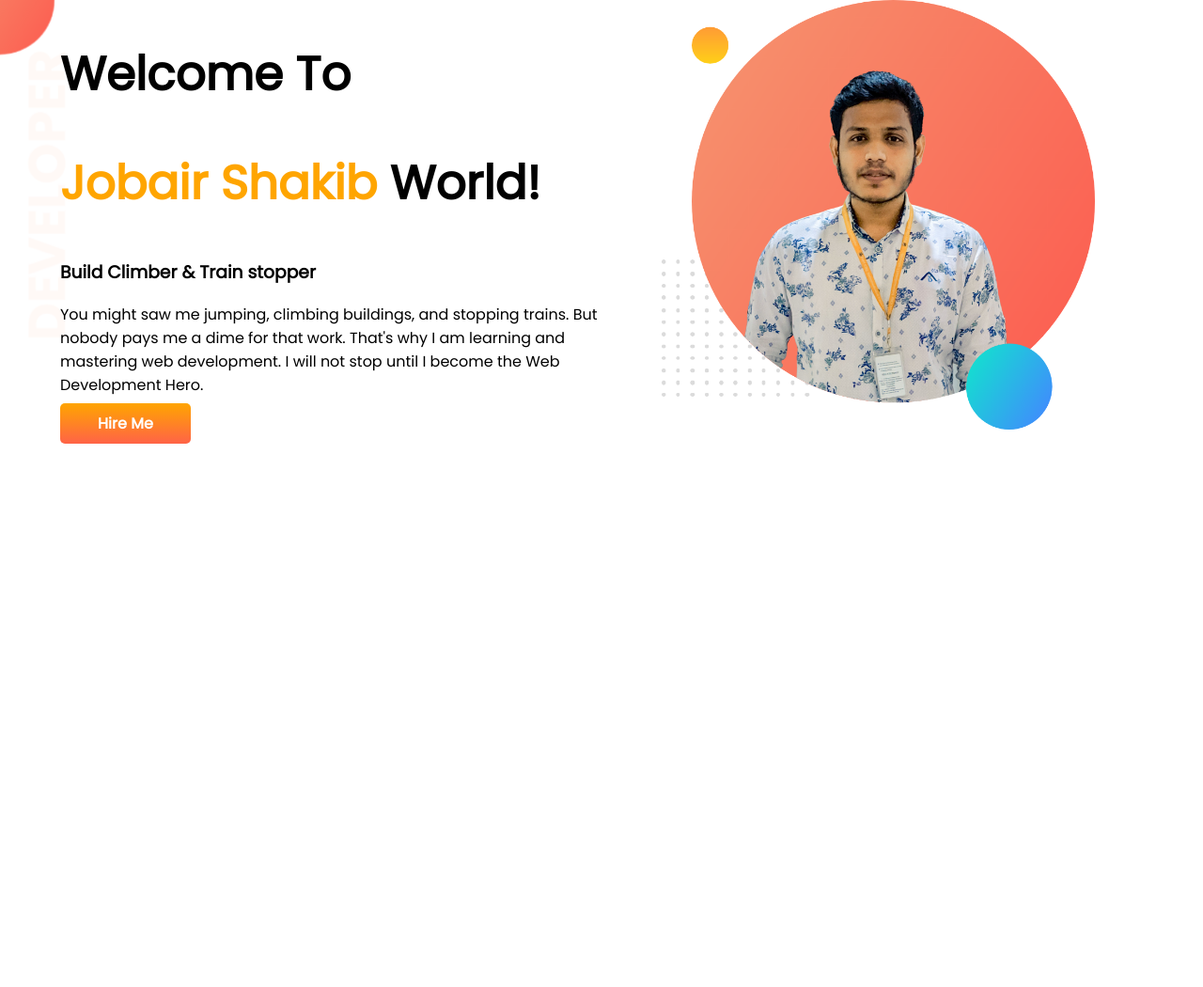
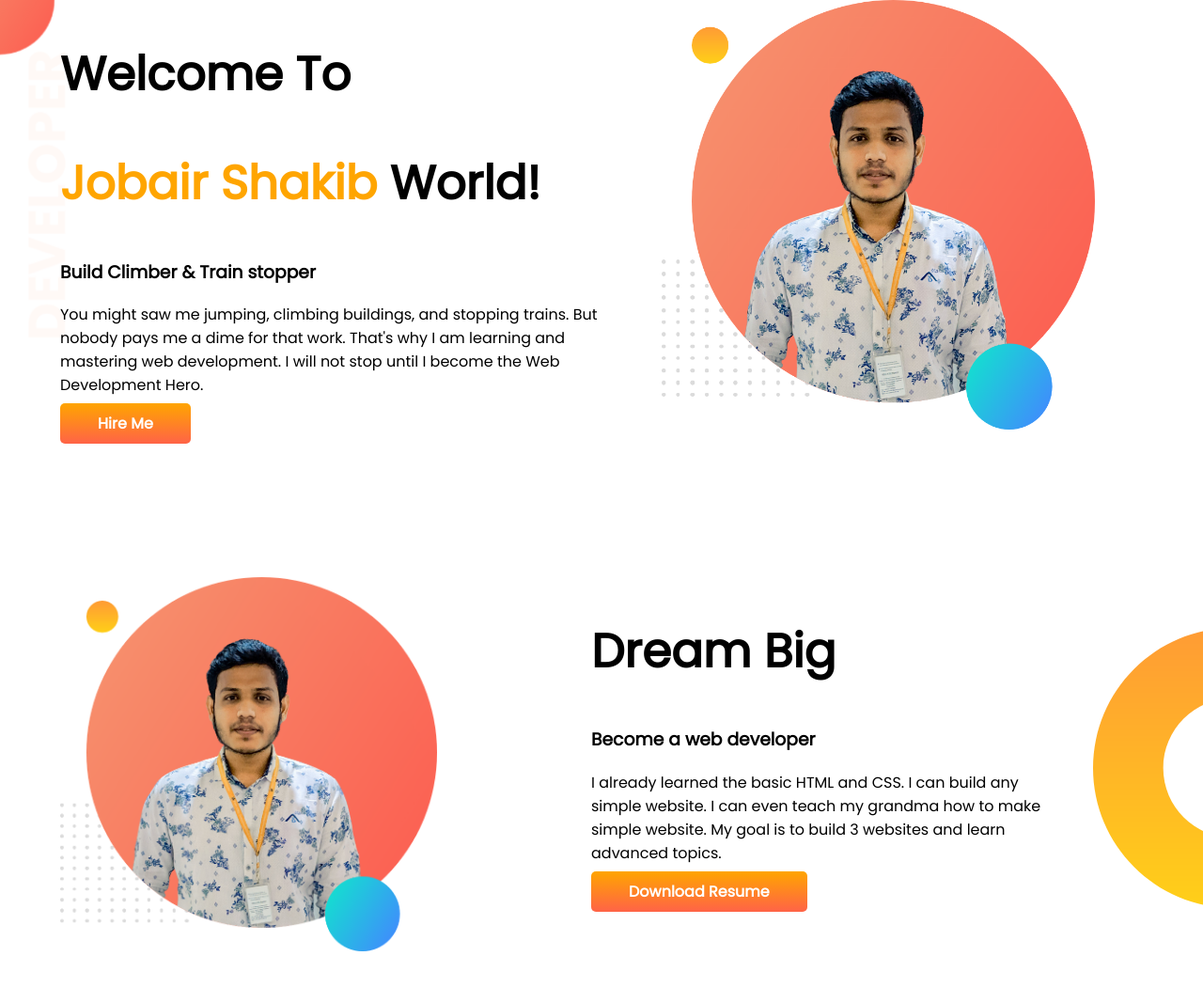
Before and after one commit to jobairshakib/developer-portfolio, a plain HTML site: page index.html in a window 1280 px wide. Shown: the whole page at 94% size. Before the commit the page ends 800 px from the top, so only its background shows below. Drawn offline with Linux system fonts and the light colour scheme.

Commit message:
dream-big

```diff
--- a/index.html
+++ b/index.html
@@ -23,5 +23,18 @@
             <img src="images/mj.png" alt="">
         </div>
     </section>
+    <section class="dream-big">
+        <div class="half-width">
+            <img src="images/mj.png" alt="">
+        </div>
+        <div class="half-width dream-text">
+            <h1>Dream Big</h1>
+            <h3>Become a web developer</h3>
+            <p>
+                I already learned the basic HTML and CSS. I can build any simple website. I can even teach my grandma how to make simple website. My goal is to build 3 websites and learn advanced topics.
+            </p>
+            <a target="_balnk" class="link-button" href="">Download Resume</a>
+        </div>
+    </section>
 </body>
 </html>
--- a/style.css
+++ b/style.css
@@ -10,6 +10,7 @@ h1{
 }
 section{
     display: flex;
+    margin-bottom: 150px;
 }
 .half-width{
     width: 50%;
@@ -31,3 +32,12 @@ section{
     background-image: url(images/top-banner.png);
     background-repeat: no-repeat;
 }
+
+.dream-big{
+    background-image: url(images/dream-bg.png);
+    background-repeat: no-repeat;
+    background-position: right;
+}
+.dream-text{
+    padding-right: 150px;
+}
```
